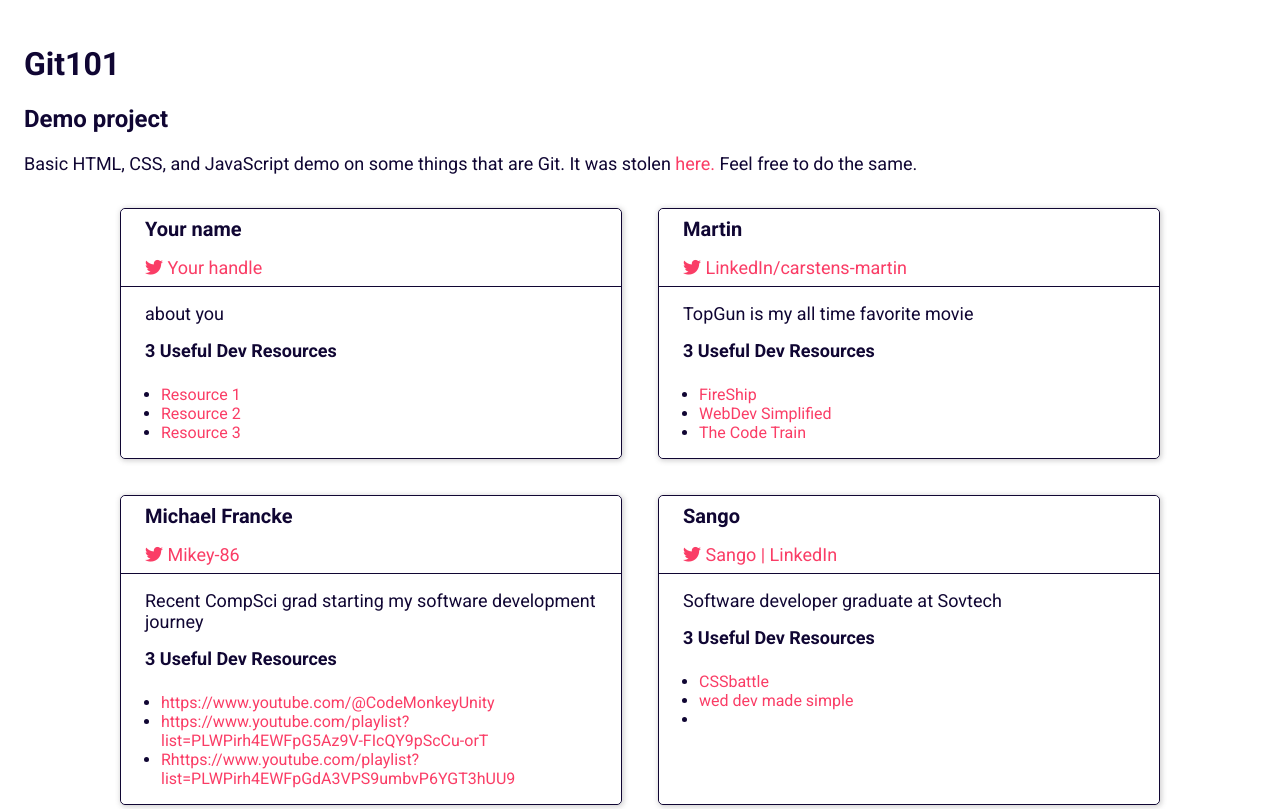
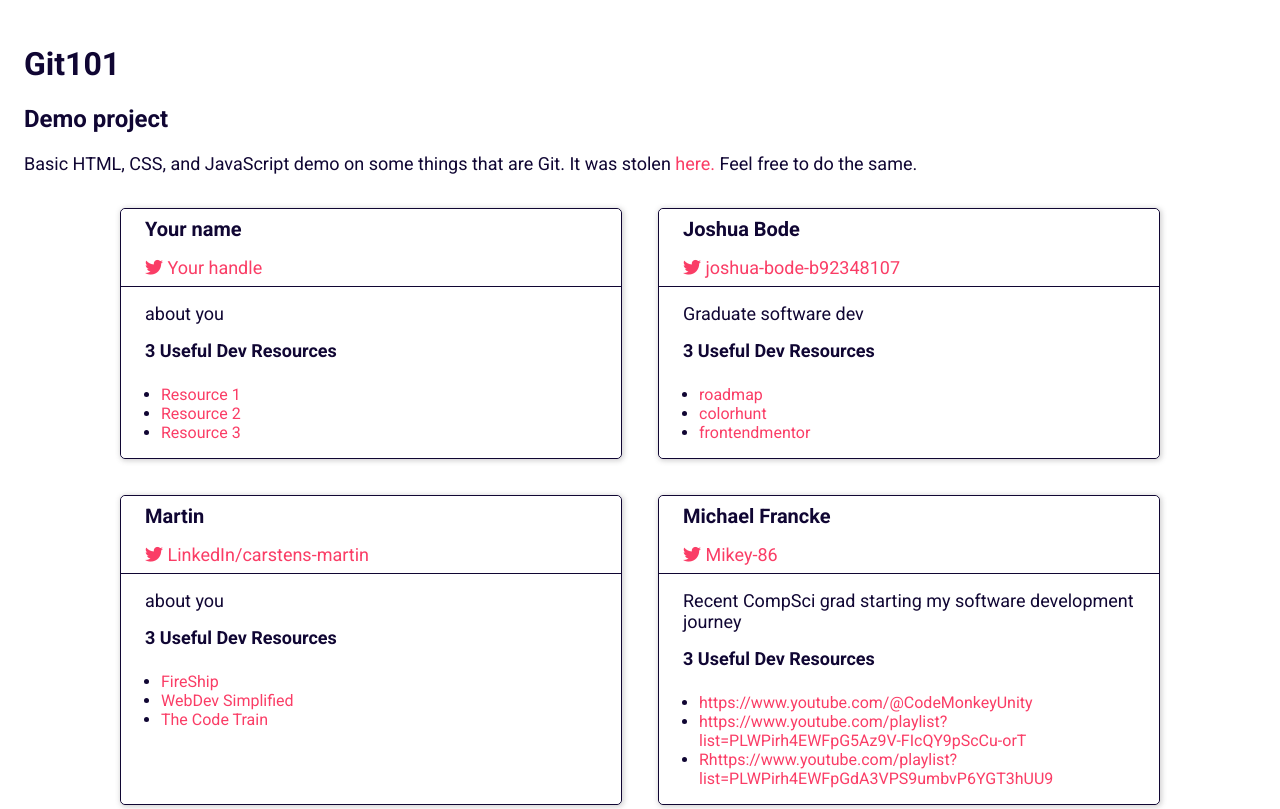
Before and after one commit to MembaMcetywa/git101, a plain HTML site: page index.html in a window 1280 px wide. Shown: the top 809 px of the page. Drawn offline with nearby package versions, Linux system fonts and the light colour scheme.

Commit message:
added myself in

```diff
--- a/index.html
+++ b/index.html
@@ -79,12 +79,41 @@
         <!-- ==================  TEMPLATE END  ================== -->
 
         <div class="card">
+          <p class="name">Joshua Bode</p>
+          <p class="contact">
+            <i class="fab fa-twitter"></i>
+            <a href="https://www.linkedin.com/in/joshua-bode-b92348107/" target="_blank">joshua-bode-b92348107</a>
+          </p>
+          <p class="about">Graduate software dev</p>
+          <div class="resources">
+            <p>3 Useful Dev Resources</p>
+            <ul>
+              <li>
+                <a href="https://roadmap.sh/" target="_blank" title="roadmap"
+                  >roadmap</a
+                >
+              </li>
+              <li>
+                <a href="https://colorhunt.co/" target="_blank" title="colorhunt"
+                  >colorhunt</a
+                >
+              </li>
+              <li>
+                <a href="https://www.frontendmentor.io/challenges" target="_blank" title="frontendmentor"
+                  >frontendmentor</a
+                >
+              </li>
+            </ul>
+          </div>
+        </div>
+
+        <div class="card">
           <p class="name">Martin</p>
           <p class="contact">
             <i class="fab fa-twitter"></i>
             <a href="https://www.linkedin.com/in/carstens-martin" target="_blank">LinkedIn/carstens-martin</a>
           </p>
-          <p class="about">TopGun is my all time favorite movie</p>
+          <p class="about">about you</p>
           <div class="resources">
             <p>3 Useful Dev Resources</p>
             <ul>
```
Lines whose indentation alone changed are shown as unchanged.
